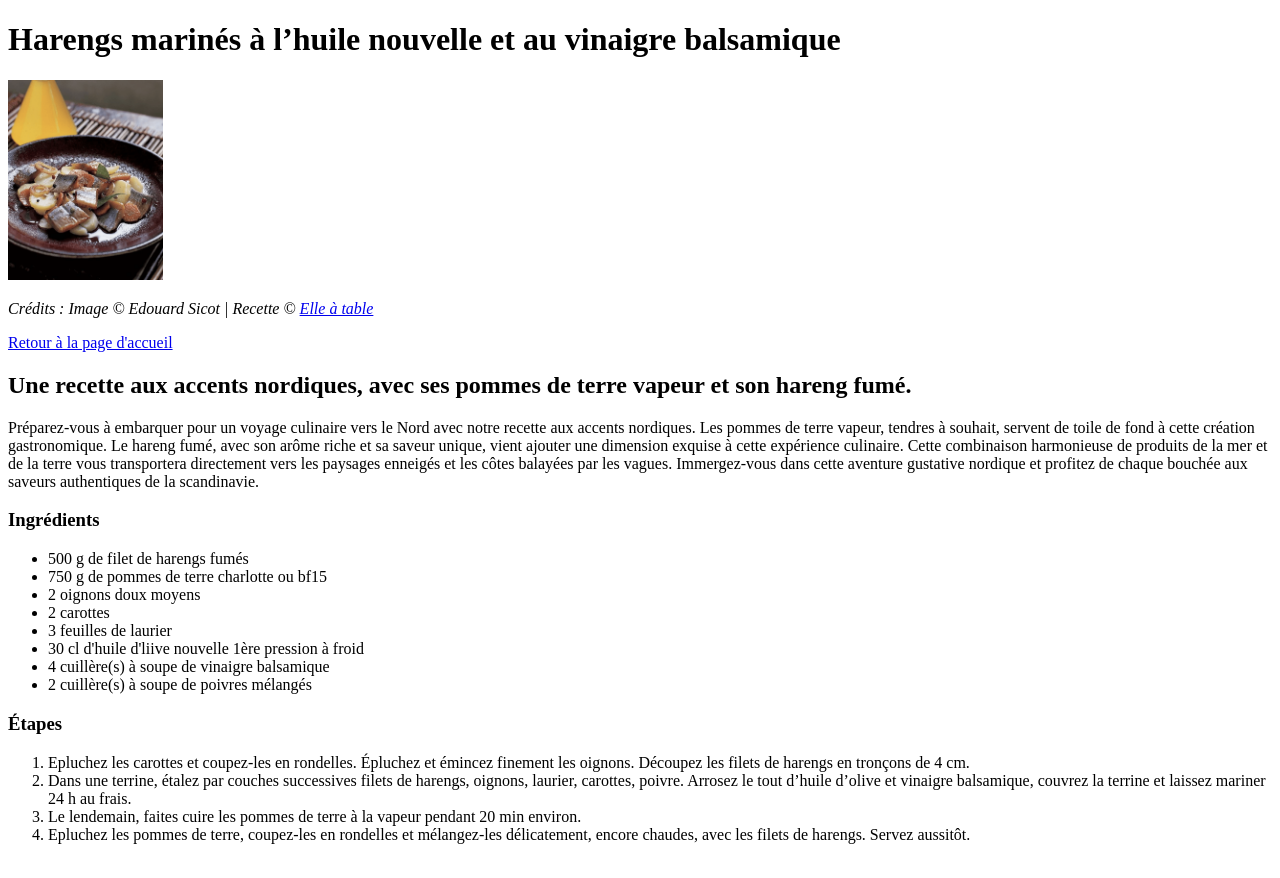
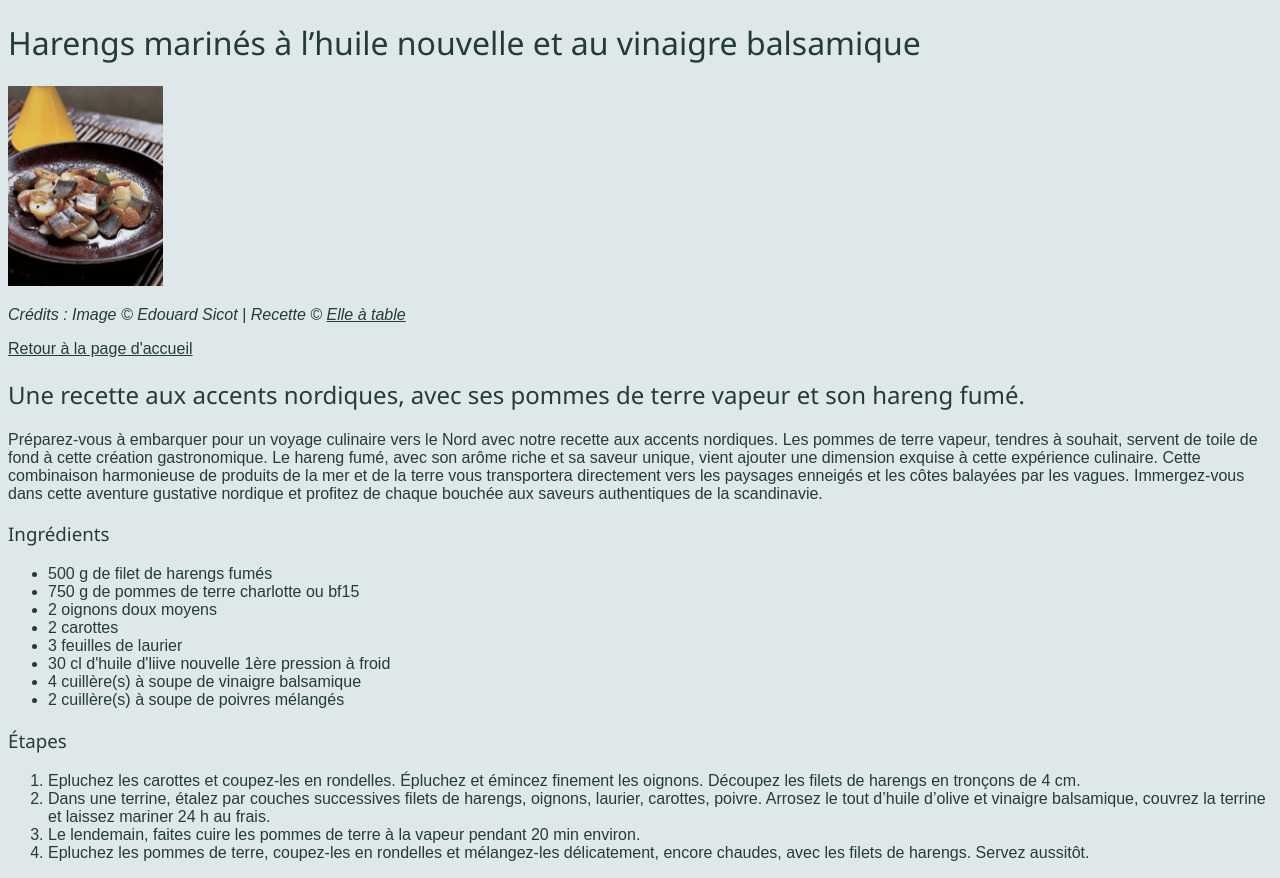
Before and after one commit to AndyMznc/odin-recipes, a plain HTML site: page recipes/harengs-marines.html in a window 1280 px wide. Drawn offline with Linux system fonts and the light colour scheme.

Commit message:
Styliser mes pages
Ajout d'un style minimal sur ma page d'accueil ainsi que mes pages de  recettes.

Exercice - Chapitre : The Cascade

```diff
--- a/recipes/harengs-marines.html
+++ b/recipes/harengs-marines.html
@@ -4,6 +4,7 @@
     <meta charset="UTF-8" />
     <meta name="viewport" content="width=device-width, initial-scale=1.0" />
     <title>Harengs marinés à l’huile nouvelle et au vinaigre balsamique</title>
+    <link rel="stylesheet" href="../style.css">
   </head>
   <body>
     <h1>Harengs marinés à l’huile nouvelle et au vinaigre balsamique</h1>
--- /dev/null
+++ b/style.css
@@ -0,0 +1,17 @@
+* {
+  background-color: #dee7e9;
+  color: #233c37;
+}
+
+h1,
+h2,
+h3 {
+  font-family: 'Segoe UI', Tahoma, Geneva, Verdana;
+  font-weight: 500;
+}
+
+p,
+a,
+li {
+  font-family: Arial, Helvetica, sans-serif;
+}
```
Also changed, not shown: index.html (+1 -0 lines), recipes/saumon-gravlax.html (+1 -0 lines), recipes/smorrebrods-tartare.html (+1 -0 lines).
